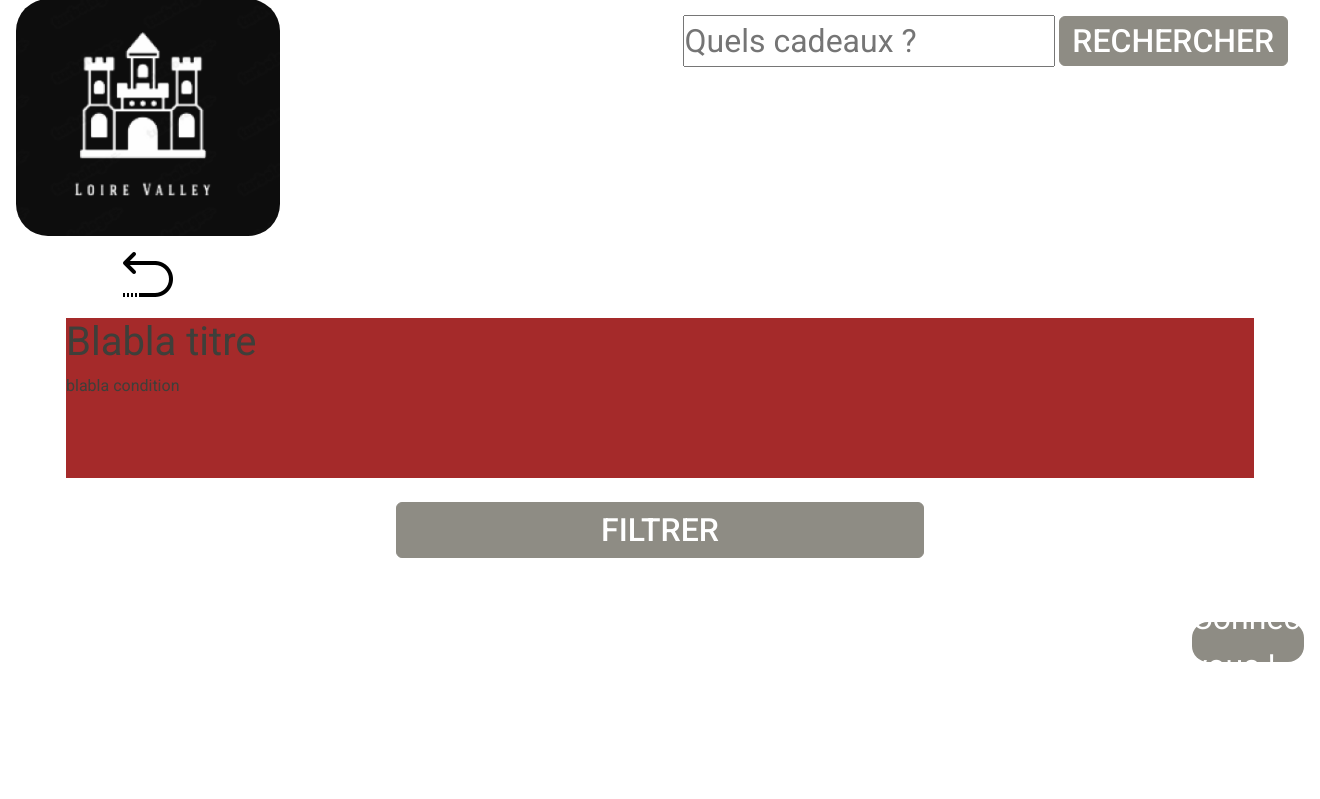
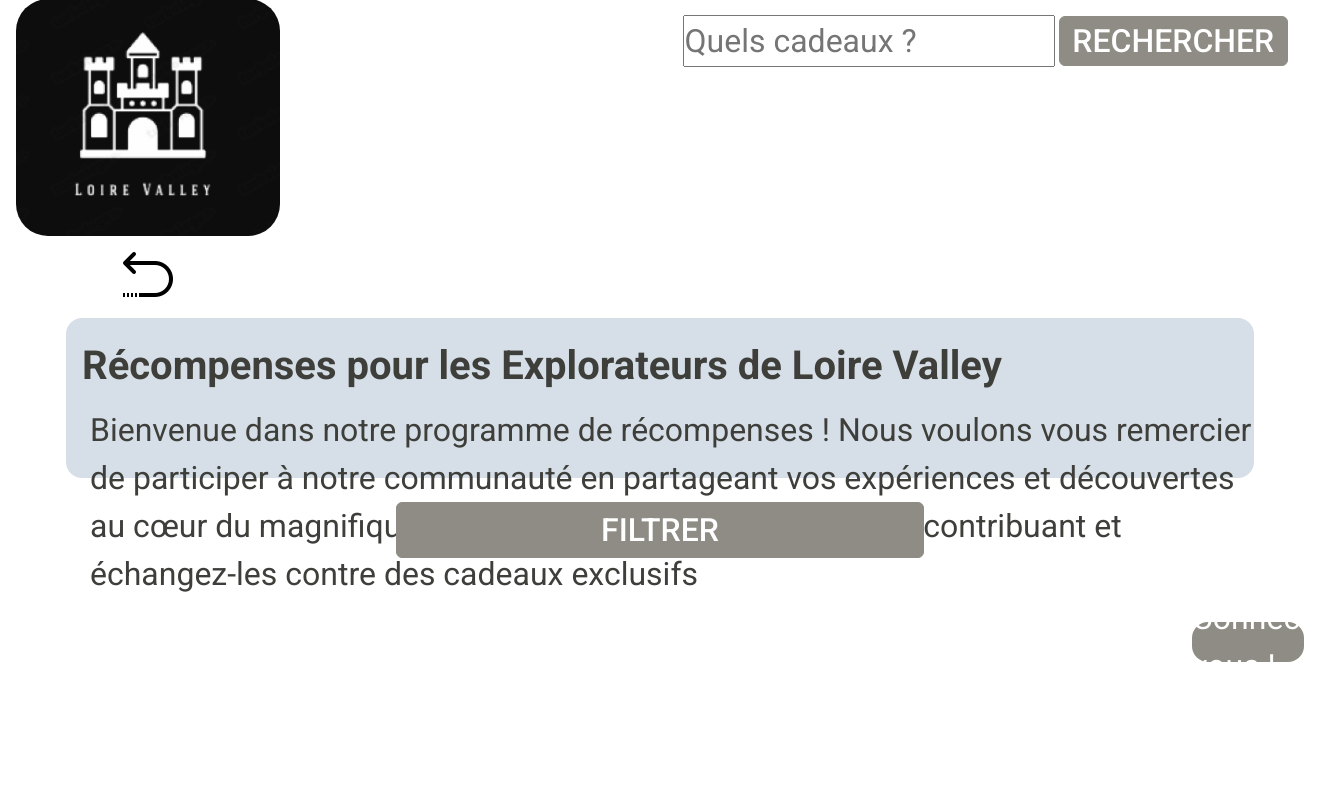
Before and after one commit to AlexisHuin/Projet-3-CDA, a Symfony app: template Code/templates/pages/gift/gift.html.twig in a window 1320 px wide; the page is wider, and only the part inside the window is pictured. Shown: the part 17-816 px from the top of that part. Run offline with Twig, Linux system fonts and the light colour scheme; the template is opened without the code that fills it, so the values that code supplies are empty; some libraries are stand-ins or nearby versions.

Commit message:
pull depuis dev

```diff
--- a/Code/composer.json
+++ b/Code/composer.json
@@ -10,7 +10,7 @@
         "doctrine/doctrine-bundle": "^2.11",
         "doctrine/doctrine-migrations-bundle": "^3.3",
         "doctrine/orm": "^2.17",
-        "easycorp/easyadmin-bundle": "*",
+        "easycorp/easyadmin-bundle": "^4.8",
         "knplabs/knp-paginator-bundle": "^6.3",
         "phpdocumentor/reflection-docblock": "^5.3",
         "phpstan/phpdoc-parser": "^1.24",
--- a/Code/public/css/gift.css
+++ b/Code/public/css/gift.css
@@ -11,6 +11,7 @@ body {
     margin: 1em 0 1em 1em;
     display: flex;
 }
+
 #logo {
     width: 20vw;
     height: auto;
@@ -40,16 +41,19 @@ body {
 .researchBar button {
     padding: 0.4em;
 }
+
 main {
     display: flex;
     flex-direction: column;
 }
+
 .condition {
-  background-color: brown;
+
+  background-color: #d6dfe7;
   width: 90%;
   height: 20vh;
   margin: auto;
-
+  border-radius: 1em;
 }
 
 .buttonMod {
@@ -60,14 +64,16 @@ main {
 #staticBackdrop {
     top: 115em;
 }
+
 #modalHeader {
     display: flex;
 }
 
-#modalHeader > h1,
-#modalHeader > input {
+#modalHeader>h1,
+#modalHeader>input {
     flex: 1;
 }
+
 #modalWidth {
     width: 100vw;
     position: fixed;
@@ -79,6 +85,7 @@ main {
 #modaleTransition {
     transition: none;
 }
+
 #modalBody {
     display: flex;
     flex-wrap: wrap;
@@ -92,7 +99,8 @@ main {
     box-sizing: border-box;
     height: 10em;
 }
-.modal-footer > button {
+
+.modal-footer>button {
     flex: 1;
     padding: 0.7em;
 }
@@ -123,7 +131,9 @@ footer {
     display: flex;
     justify-content: end;
 }
+
 .gift_footer {
+
   display: flex;
   justify-content: space-around;
   align-items: center;
--- a/Code/src/Controller/ApiController.php
+++ b/Code/src/Controller/ApiController.php
@@ -21,7 +21,7 @@ class ApiController extends AbstractController
     #[Route('/search', name: 'api.search', methods: ['GET'])]
     public function ApiSearch(Request $request): JsonResponse
     {
-        $apiUrl = 'https://opentripmap-places-v1.p.rapidapi.com/en/places/bbox?lon_max=2.325511&lat_min=46.784633&lon_min=-1.75033&lat_max=48.199482&limit=1000&kinds=cultural,historic,tourist_facilities,foods';
+        $apiUrl = 'https://opentripmap-places-v1.p.rapidapi.com/en/places/bbox?lon_max=2.325511&lat_min=46.784633&lon_min=-1.75033&lat_max=48.199482&limit=500&kinds=cultural,historic,tourist_facilities,foods';
 
         try {
             $response = $this->client->request('GET', $apiUrl, [
--- a/Code/templates/pages/admin/Admin.html.twig
+++ /dev/null
@@ -1,6 +0,0 @@
-{% extends "@EasyAdmin/page/content.html.twig" %}
-
-{% block content%}
-	<h1>Bienvenue au sein de l'admin de Loire Valley
-	</h1>
-{% endblock %}
--- a/Code/templates/pages/gift/gift.html.twig
+++ b/Code/templates/pages/gift/gift.html.twig
@@ -26,8 +26,10 @@
 
 			<main>
 				<div class="condition">
-					<h1>Blabla titre</h1>
-					<p>blabla condition</p>
+					<h1 class='m-3 fw-bold mt-4'>Récompenses pour les Explorateurs de Loire Valley</h1>
+					<p class='fs-2 text ms-4'>Bienvenue dans notre programme de récompenses ! Nous voulons vous remercier de participer à
+					notre communauté en partageant vos expériences et découvertes au cœur du
+					 magnifique Val de Loire. Gagnez des points en contribuant et échangez-les contre des cadeaux exclusifs</p>
 				</div>
 
 				<button type="button" class="buttonMod btn btn-secondary fs-2 text mt-2 mx-auto text-center  mt-4 p-3" data-bs-toggle="modal" data-bs-target="#staticBackdrop">Filtrer</button>
--- a/Code/templates/pages/user/index.html.twig
+++ b/Code/templates/pages/user/index.html.twig
@@ -1,12 +1,9 @@
 {% extends "base.html.twig" %}
-
 {% block title %}
 	Mon profil
 {% endblock %}
-
 {% block stylesheets %}
 	<link rel="stylesheet" href="{{ asset('css/user/profile.css') }}">
-
 {% endblock %}
 
 {% block body %}
@@ -19,7 +16,7 @@
 			<img src="{{ asset('user_imgs/avatars/' ~ app.user.getAvatarUrl()) }}" alt="">
 			<p>Vous avez publié
 				<strong>{{comm_count}}</strong>
-				comentaires</p>
+				commentaires</p>
 			<p>
 				<strong>Email :</strong>
 				{{app.user.email}}</p>
```
Also changed, not shown: Code/src/DataFixtures/AppFixtures.php (+4 -4 lines), Code/templates/pages/acceuil.html.twig (+9 -6 lines), Code/public/css/accueil.css (indentation only), 10 other files. Lines whose indentation alone changed are shown as unchanged.
